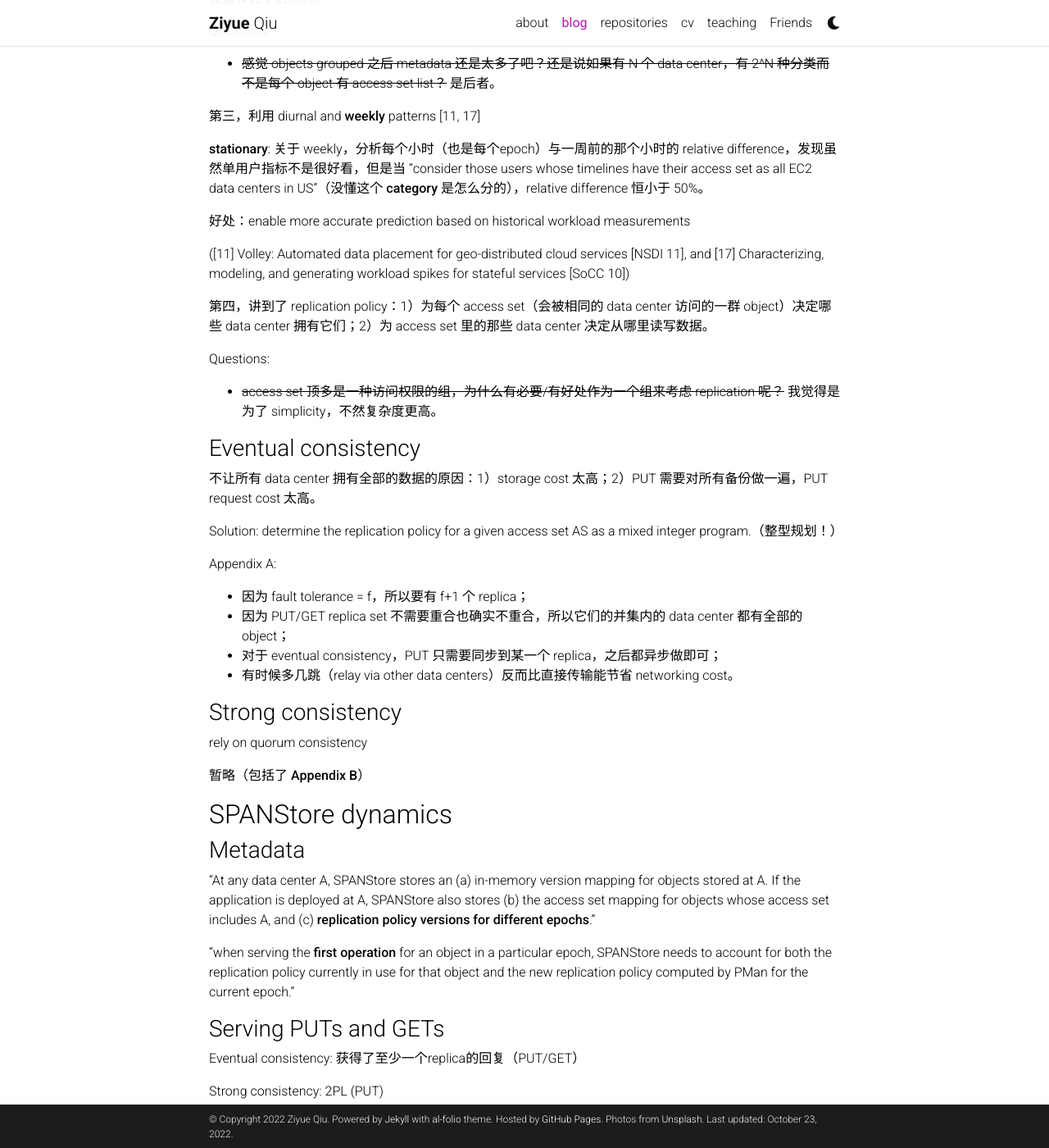
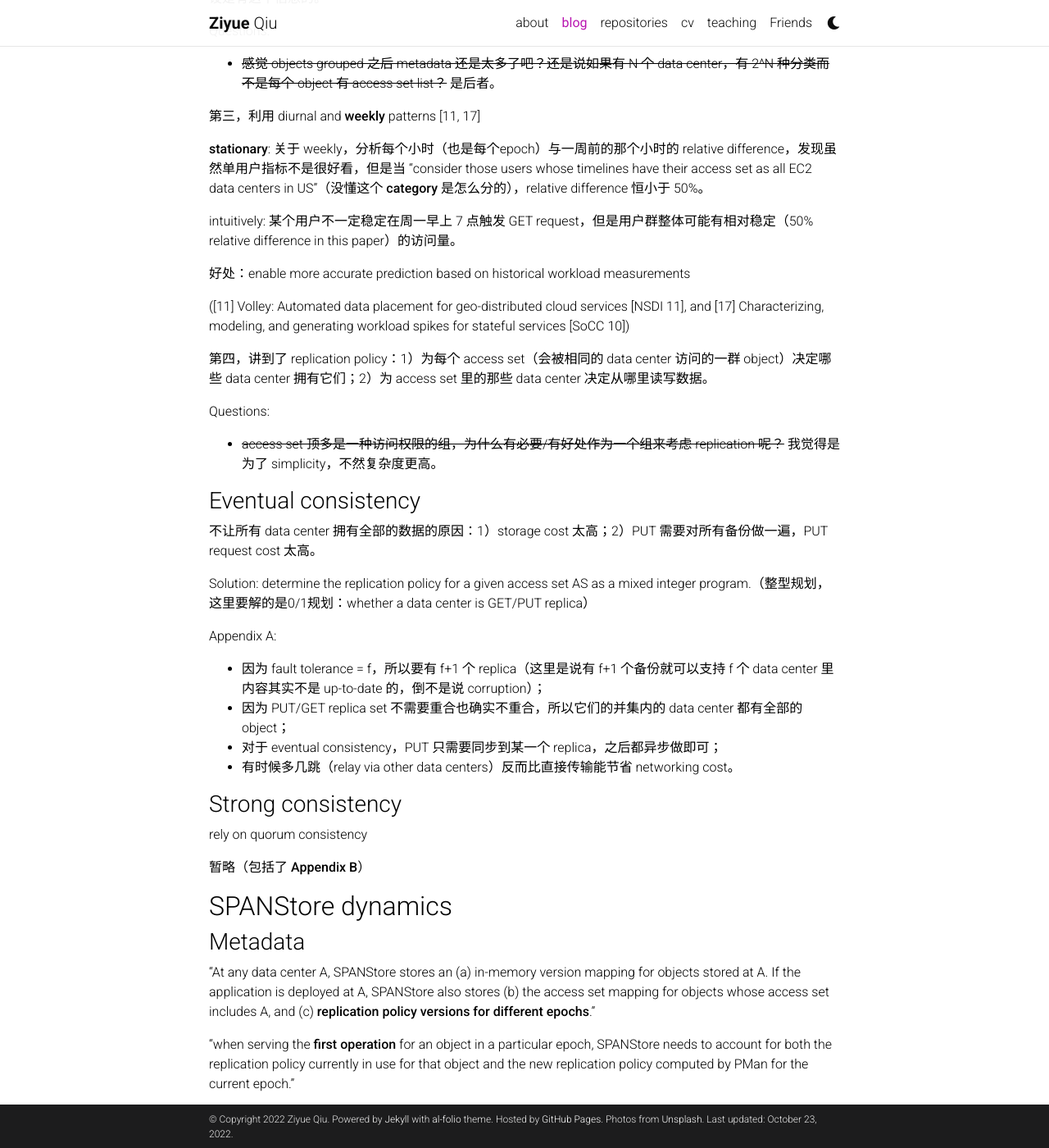
Before and after one commit to ziyueqiu/ziyueqiu.github.io, a Jekyll site: the page built from _posts/2022-10-15-SPANStore (SOSP 13).md, in a window 1280 px wide and 1400 px high, scrolled down 4366 px. Shown: the whole window at 82% size. Built offline with Jekyll 4.4.1, drawn with Linux system fonts in a browser that asks for light colours; full-size pictures stand in for the smaller copies a plugin makes; comment, search, counter and statistics services are not loaded; a style sheet for code colours, icons or effects is not loaded; some of the changed text lies outside the part shown.

Commit message:
add some words for SPANStore

```diff
--- a/_posts/2022-10-15-SPANStore (SOSP 13).md
+++ b/_posts/2022-10-15-SPANStore (SOSP 13).md
@@ -129,6 +129,8 @@ Questions:
 
 **stationary**: 关于 weekly，分析每个**小时**（也是每个epoch）与一周前的那个小时的 relative difference，发现虽然单用户指标不是很好看，但是当 "consider those users whose timelines have their access set as all EC2 data centers in US"**（没懂这个 category 是怎么分的）**，relative difference 恒小于 50%。
 
+intuitively: 某个用户不一定稳定在周一早上 7 点触发 GET request，但是用户群整体可能有相对稳定（50% relative difference in this paper）的访问量。
+
 好处：enable more accurate prediction based on historical workload measurements
 
 ([11] Volley: Automated data placement for geo-distributed cloud services [NSDI 11], and [17] Characterizing, modeling, and generating workload spikes for stateful services [SoCC 10])
@@ -143,11 +145,11 @@ Questions:
 
 不让所有 data center 拥有全部的数据的原因：1）storage cost 太高；2）PUT 需要对所有备份做一遍，PUT request cost 太高。
 
-Solution: determine the replication policy for a given access set AS as a mixed integer program.（整型规划！）
+Solution: determine the replication policy for a given access set AS as a mixed integer program.（整型规划，这里要解的是0/1规划：whether a data center is GET/PUT replica）
 
 Appendix A:
 
-- 因为 fault tolerance = f，所以要有 f+1 个 replica；
+- 因为 fault tolerance = f，所以要有 f+1 个 replica（这里是说有 f+1 个备份就可以支持 f 个 data center 里内容其实不是 up-to-date 的，倒不是说 corruption）；
 - 因为 PUT/GET replica set 不需要重合也确实不重合，所以它们的并集内的 data center 都有全部的 object；
 - 对于 eventual consistency，PUT 只需要同步到某一个 replica，之后都异步做即可；
 - 有时候多几跳（relay via other data centers）反而比直接传输能节省 networking cost。
@@ -190,7 +192,7 @@ Strong consistency: "quorum sets"
 
 Question:
 
-- 但是 policy 的变化是某个 Access Set 在 Data center 之间整体迁移的大动作，这里凭什么只讨论 first operation 呢？
+- **但是 policy 的变化是某个 Access Set 在 Data center 之间整体迁移的大动作，这里凭什么只讨论 first operation 呢？**
 
 
 ## Implementation
@@ -228,6 +230,8 @@ Note: application on EC2's data centers; SPANStore's storage services offered by
 Figure 9 画的不好看清楚。
 
 我没有细看每条线的对比，我感觉和 Single or Everywhere 比，赢了很合理；和 single-cloud 比，应该是赢在 data center 选择更多和价格差异上。
+
+补充一下：这个工作不止是可以优化拓扑结构，也可以减少 replica 的绝对数量（选择多了，也许一个 DC 可以保证原先不得不用两个 DC 才能做到的 SLO）；cost 是 goal 的话，资源的节省有可能伴随 cost 产生。
 
 ### Impact of aggregation of objects
 
@@ -275,5 +279,5 @@ killer application 来了！
 - 没有开源
 - 虽然 related work 不够 convincing（比如我总觉得这种整型优化肯定有人做了的，但是却没有比较到），但是如果我是 PC，我会觉得这个工作还是填补了空缺的、值得 accept 的
 - 整篇看下来不细想的话没啥问题，但是一细想就发现很多细节都不知道是如何做的，或者有一些假设是有可能不合适的。
-- 不知道后续有没有足够有意思的 follow-up。
+- 不知道后续有没有足够有意思的 follow-up（比如应用在了哪里）。
 - 我还看见[一篇介绍 SPANStore 的文章](http://dsrg.pdos.csail.mit.edu/2013/09/30/spanstore/)（来自 MIT）。一段有意思的评价：It seems that there is still a huge burden on developer to provide the correct inputs to PMan so that PMan can provide the best replication policy. This doesn’t seem to reduce the complexity involved. A lot of the paper relies on the objective function, and there are not many new distributed system concepts.
```
Also changed, not shown: other parts of _posts/2022-10-15-SPANStore (SOSP 13).md (+1 -1 lines).
